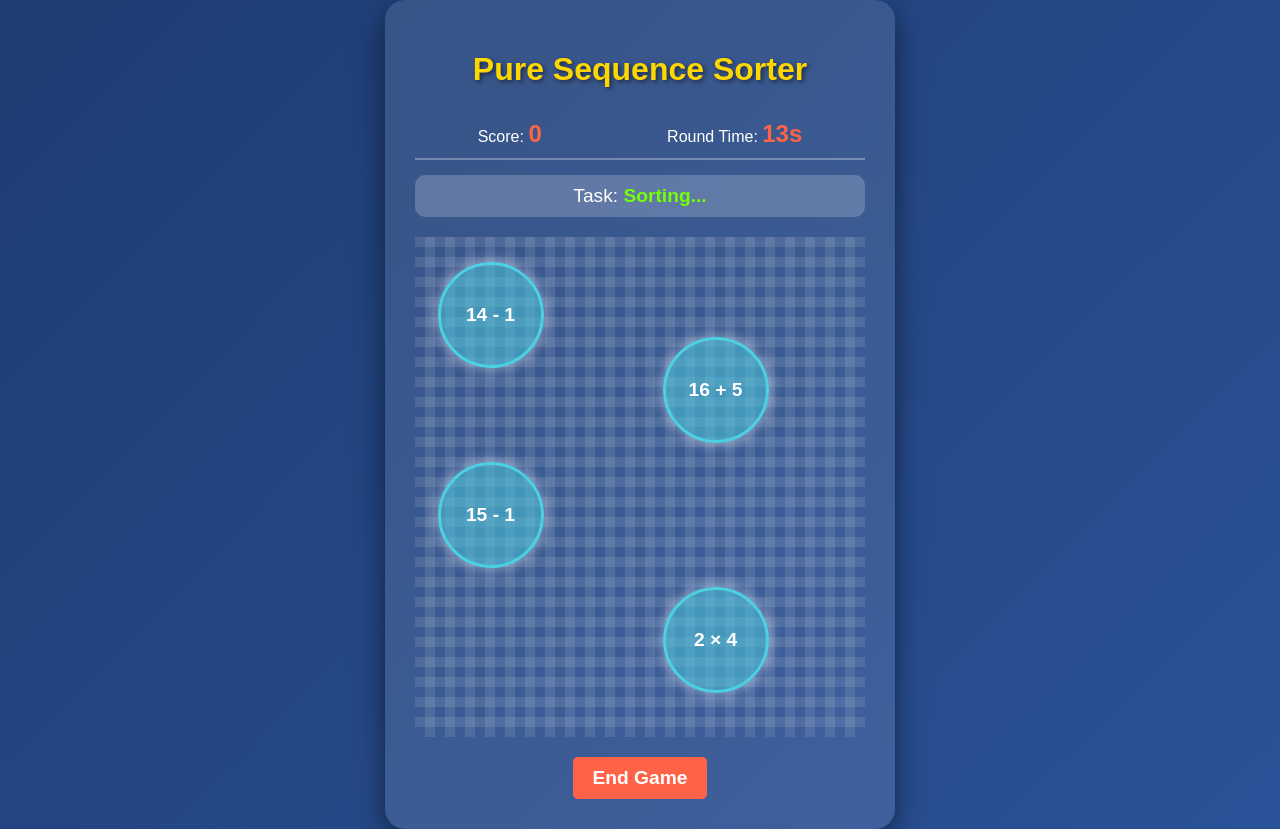
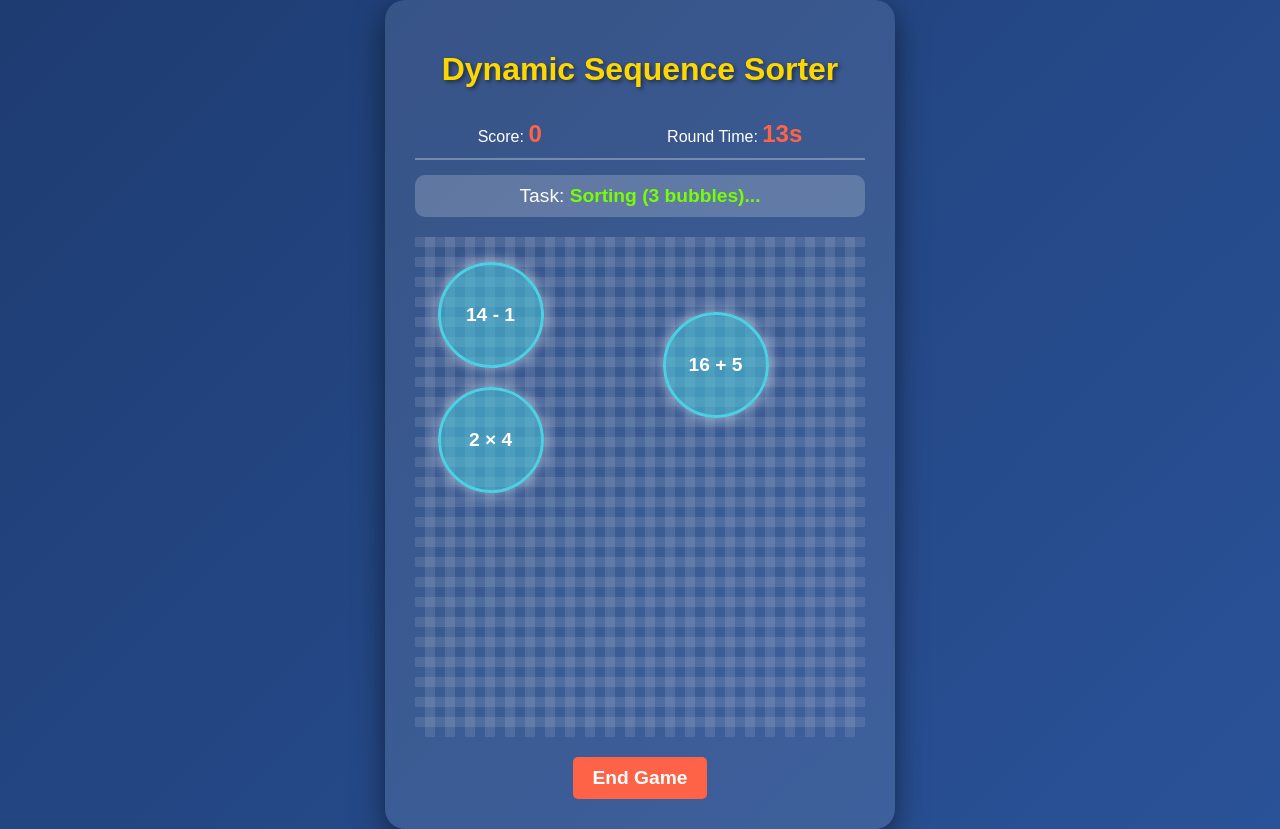
Before and after one commit to avi7748/BubbleMath, a plain HTML site: page index.html in a window 1280 px wide. Both pictures are taken after a click on the button "Start Game". Drawn offline with Linux system fonts and the light colour scheme.

Commit message:
Update index.html

```diff
--- a/index.html
+++ b/index.html
@@ -3,7 +3,7 @@
 <head>
     <meta charset="UTF-8">
     <meta name="viewport" content="width=device-width, initial-scale=1.0">
-    <title>Pure Sequence Sorter</title>
+    <title>Dynamic Sequence Sorter</title>
 
     <style>
         body {
@@ -154,7 +154,7 @@
 </head>
 <body>
     <div id="game-container">
-        <h1 id="game-title">Pure Sequence Sorter</h1>
+        <h1 id="game-title">Dynamic Sequence Sorter</h1>
 
         <div id="score-timer-panel">
             <div class="panel-item">Score: <span id="score">0</span></div>
@@ -190,29 +190,45 @@
         let score = 0;
         let roundTimeLeft = 15;
         let roundInterval;
-        const bubbleCount = 4;
+        let bubbleCount = 4; // This will be randomized in createBubbles
         let nextExpectedValue = null;
         let sortedAnswers = [];
         let clickedCount = 0;
         let roundFailed = false;
         let allBubbles = [];
 
-        const fixedPositions = [
-            { x: 5, y: 5 },
-            { x: 55, y: 20 },
-            { x: 5, y: 45 },
-            { x: 55, y: 70 }
+        // Expanded fixed positions to handle up to 6 bubbles in a vertical zigzag
+        const allFixedPositions = [
+            { x: 5, y: 5 },   // 1. Top Left
+            { x: 55, y: 15 },  // 2. Top Right
+            { x: 5, y: 30 },  // 3. Upper Mid Left
+            { x: 55, y: 45 },  // 4. Lower Mid Right
+            { x: 5, y: 60 },  // 5. Bottom Mid Left
+            { x: 55, y: 75 }   // 6. Bottom Right
         ];
 
+        function generateDivisibleNumbers() {
+            let num1, num2;
+            // Generate a denominator between 2 and 6
+            num2 = Math.floor(Math.random() * 5) + 2;
+            // Generate a numerator that is a multiple of num2, between num2*2 and num2*5
+            num1 = num2 * (Math.floor(Math.random() * 4) + 2);
+            return { num1, num2 };
+        }
+
         function generateExpression() {
-            const operators = ['+', '-', '*'];
+            const operators = ['+', '-', '*', '/'];
             const op = operators[Math.floor(Math.random() * operators.length)];
-            let num1, num2, result;
+            let num1, num2;
 
             if (op === '*') {
                 num1 = Math.floor(Math.random() * 5) + 2;
                 num2 = Math.floor(Math.random() * 5) + 2;
-            } else {
+            } else if (op === '/') {
+                const divisible = generateDivisibleNumbers();
+                num1 = divisible.num1;
+                num2 = divisible.num2;
+            } else { // + or -
                 num1 = Math.floor(Math.random() * 20) + 5;
                 num2 = Math.floor(Math.random() * 10) + 1;
             }
@@ -224,7 +240,7 @@
             }
 
             const expression = `${num1} ${op} ${num2}`;
-            result = eval(expression);
+            const result = eval(expression);
 
             return { expression, result };
         }
@@ -292,6 +308,9 @@
             roundFailed = false;
             allBubbles = [];
 
+            // Randomize bubble count between 3 and 6
+            bubbleCount = Math.floor(Math.random() * 4) + 3;
+
             let bubbleData = [];
             let answers = new Set();
 
@@ -306,9 +325,11 @@
             sortedAnswers = Array.from(answers).sort((a, b) => a - b);
             nextExpectedValue = sortedAnswers[0];
 
-            targetAnswerElement.textContent = `Sorting...`;
+            targetAnswerElement.textContent = `Sorting (${bubbleCount} bubbles)...`;
 
-            let shuffledPositions = [...fixedPositions].sort(() => Math.random() - 0.5);
+            // Select and shuffle only the necessary number of positions
+            let availablePositions = allFixedPositions.slice(0, bubbleCount);
+            let shuffledPositions = [...availablePositions].sort(() => Math.random() - 0.5);
 
             bubbleData.forEach((data, index) => {
                 const bubble = document.createElement('div');
@@ -336,7 +357,7 @@
             const clickedAnswer = parseInt(clickedBubble.dataset.answer);
 
             if (clickedBubble.classList.contains('bubble')) {
-                clickedBubble.classList.add('selected'); // NEW: Visual border on click
+                clickedBubble.classList.add('selected'); // Visual border on click
 
                 if (clickedAnswer === nextExpectedValue) {
 
```
